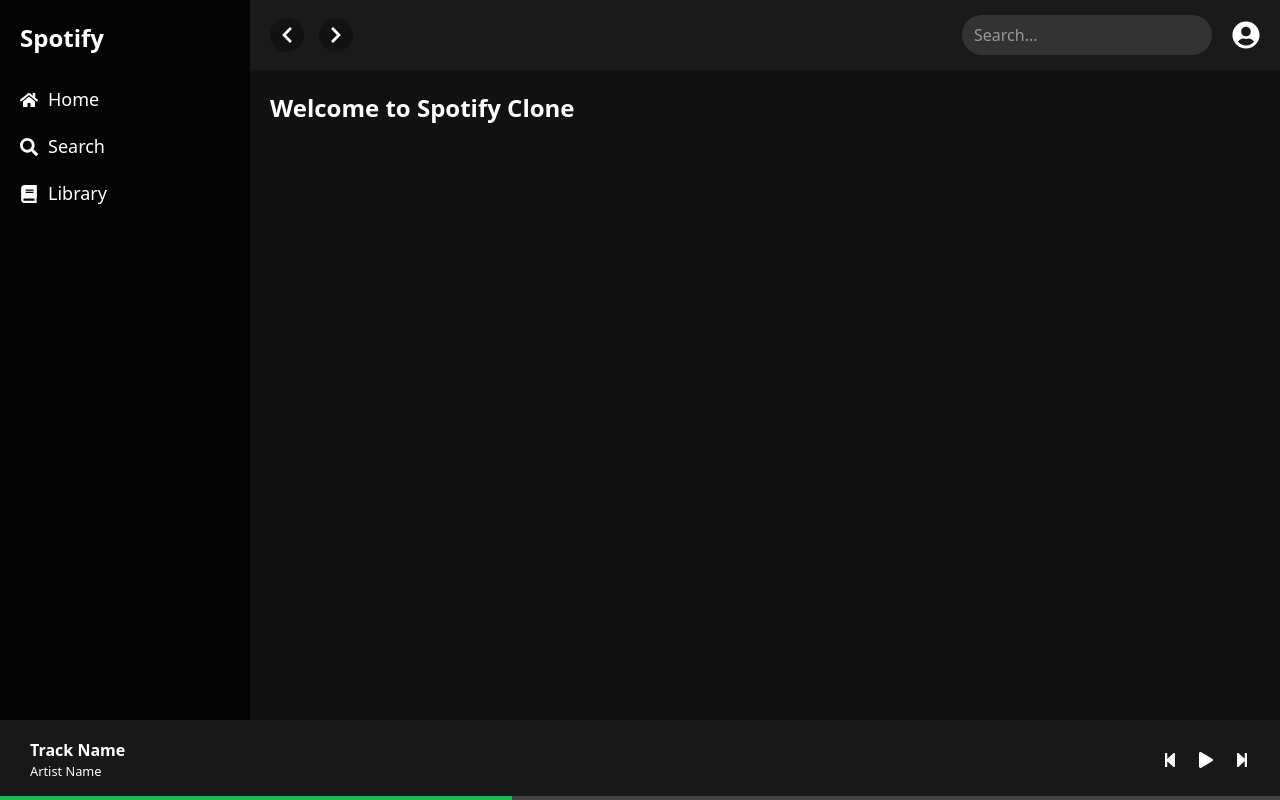
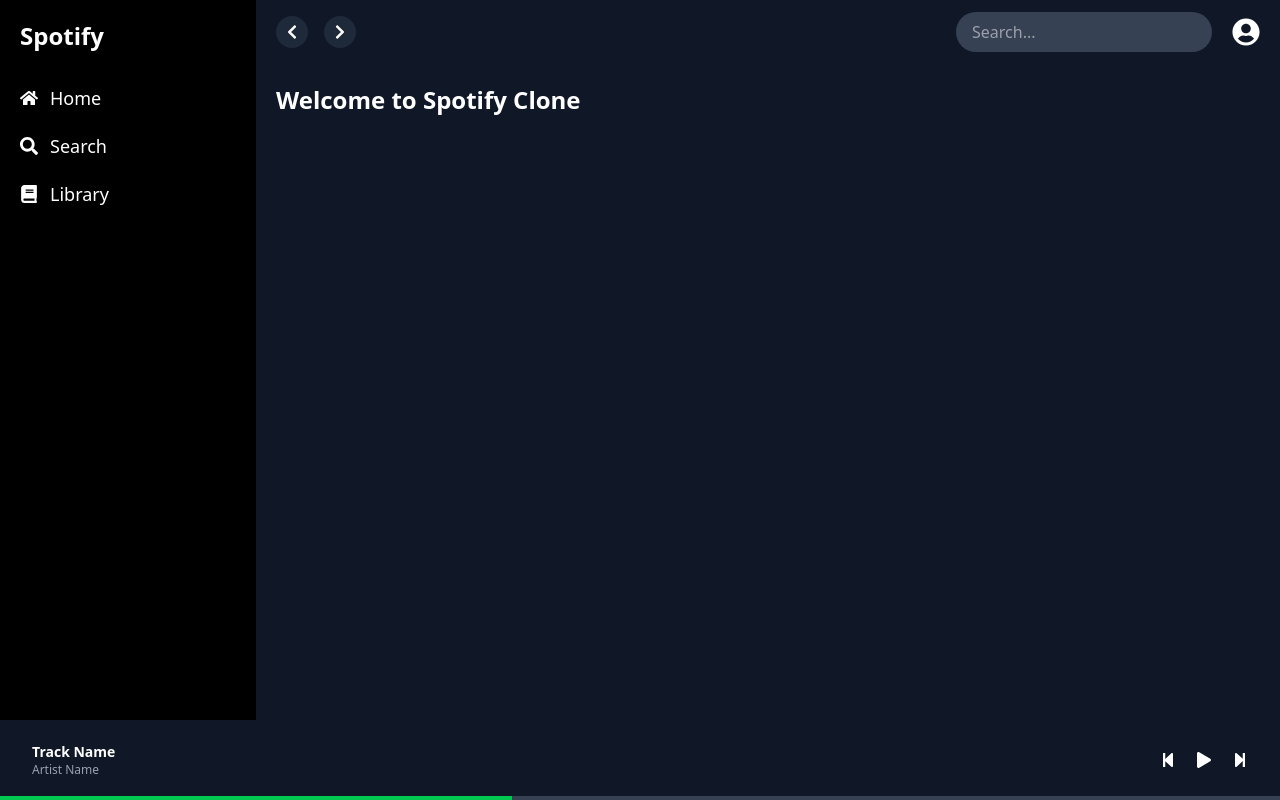
Before and after one commit to SAMARTH-SHAKYA/SPOTIFY-CLONE, a React (Vite) app in the folder frontend/: page / in a window 1280 px wide. Built offline with nearby package versions, Linux system fonts and the light colour scheme.

Commit message:
change to tailwindcss

```diff
--- a/frontend/src/components/Navbar.jsx
+++ b/frontend/src/components/Navbar.jsx
@@ -2,52 +2,22 @@
 import { FaUserCircle, FaChevronLeft, FaChevronRight } from 'react-icons/fa';
 
 const Navbar = () => {
-  const styles = {
-    navbar: {
-      display: 'flex',
-      alignItems: 'center',
-      justifyContent: 'space-between',
-      padding: '15px 20px',
-      backgroundColor: '#1a1a1a',
-      color: 'white',
-    },
-    navLeft: {
-      display: 'flex',
-      alignItems: 'center',
-      gap: '15px',
-    },
-    navRight: {
-      display: 'flex',
-      alignItems: 'center',
-      gap: '20px',
-    },
-    iconButton: {
-      backgroundColor: '#121212',
-      border: 'none',
-      color: 'white',
-      fontSize: '18px',
-      padding: '8px',
-      borderRadius: '50%',
-      cursor: 'pointer',
-    },
-    searchInput: {
-      backgroundColor: '#333',
-      border: 'none',
-      padding: '8px 12px',
-      borderRadius: '20px',
-      color: 'white',
-      width: '250px',
-    },
-  };
-
   return (
-    <div style={styles.navbar}>
-      <div style={styles.navLeft}>
-        <button style={styles.iconButton}><FaChevronLeft /></button>
-        <button style={styles.iconButton}><FaChevronRight /></button>
+    <div className="flex items-center justify-between px-5 py-3 bg-gray-900 text-white">
+      <div className="flex items-center gap-4">
+        <button className="bg-gray-800 p-2 rounded-full text-white hover:bg-gray-700">
+          <FaChevronLeft />
+        </button>
+        <button className="bg-gray-800 p-2 rounded-full text-white hover:bg-gray-700">
+          <FaChevronRight />
+        </button>
       </div>
-      <div style={styles.navRight}>
-        <input type="text" placeholder="Search..." style={styles.searchInput} />
+      <div className="flex items-center gap-5">
+        <input
+          type="text"
+          placeholder="Search..."
+          className="bg-gray-700 text-white px-4 py-2 rounded-full w-64 focus:outline-none focus:ring-2 focus:ring-gray-500"
+        />
         <FaUserCircle size={28} />
       </div>
     </div>
--- a/frontend/src/components/Sidebar.jsx
+++ b/frontend/src/components/Sidebar.jsx
@@ -3,41 +3,28 @@
 import { FaHome, FaSearch, FaBook } from 'react-icons/fa';
 
 const Sidebar = () => {
-  const styles = {
-    sidebar: {
-      width: '250px',
-      height: '100vh',
-      backgroundColor: '#040404',
-      color: 'white',
-      padding: '20px',
-    },
-    logo: {
-      fontSize: '24px',
-      marginBottom: '30px',
-      fontWeight: 'bold',
-    },
-    navLinks: {
-      display: 'flex',
-      flexDirection: 'column',
-      gap: '20px',
-    },
-    navLink: {
-      textDecoration: 'none',
-      color: 'white',
-      fontSize: '18px',
-      display: 'flex',
-      alignItems: 'center',
-      gap: '10px',
-    },
-  };
-
   return (
-    <div style={styles.sidebar}>
-      <h1 style={styles.logo}>Spotify</h1>
-      <div style={styles.navLinks}>
-        <Link to="/home" style={styles.navLink}><FaHome /> Home</Link>
-        <Link to="/search" style={styles.navLink}><FaSearch /> Search</Link>
-        <Link to="/library" style={styles.navLink}><FaBook /> Library</Link>
+    <div className="w-64 h-screen bg-black text-white p-5">
+      <h1 className="text-2xl font-bold mb-8">Spotify</h1>
+      <div className="flex flex-col gap-5">
+        <Link
+          to="/home"
+          className="flex items-center gap-3 text-lg text-white hover:text-gray-400"
+        >
+          <FaHome /> Home
+        </Link>
+        <Link
+          to="/search"
+          className="flex items-center gap-3 text-lg text-white hover:text-gray-400"
+        >
+          <FaSearch /> Search
+        </Link>
+        <Link
+          to="/library"
+          className="flex items-center gap-3 text-lg text-white hover:text-gray-400"
+        >
+          <FaBook /> Library
+        </Link>
       </div>
     </div>
   );
--- a/frontend/src/components/player.jsx
+++ b/frontend/src/components/player.jsx
@@ -2,58 +2,19 @@
 import { FaPlay, FaPause, FaStepForward, FaStepBackward } from 'react-icons/fa';
 
 const Player = () => {
-  const styles = {
-    player: {
-      position: 'fixed',
-      bottom: 0,
-      left: 0,
-      right: 0,
-      height: '80px',
-      backgroundColor: '#181818',
-      color: 'white',
-      display: 'flex',
-      alignItems: 'center',
-      justifyContent: 'space-between',
-      padding: '0 30px',
-      zIndex: 100,
-    },
-    songInfo: {
-      display: 'flex',
-      flexDirection: 'column',
-    },
-    controls: {
-      display: 'flex',
-      gap: '20px',
-      alignItems: 'center',
-    },
-    progressBar: {
-      position: 'absolute',
-      bottom: 0,
-      left: 0,
-      right: 0,
-      height: '4px',
-      backgroundColor: '#444',
-    },
-    progress: {
-      height: '100%',
-      width: '40%',
-      backgroundColor: '#1DB954',
-    },
-  };
-
   return (
-    <div style={styles.player}>
-      <div style={styles.songInfo}>
-        <strong>Track Name</strong>
-        <small>Artist Name</small>
+    <div className="fixed bottom-0 left-0 right-0 h-20 bg-gray-900 text-white flex items-center justify-between px-8 z-50">
+      <div className="flex flex-col">
+        <strong className="text-sm">Track Name</strong>
+        <small className="text-xs text-gray-400">Artist Name</small>
       </div>
-      <div style={styles.controls}>
-        <FaStepBackward />
-        <FaPlay />
-        <FaStepForward />
+      <div className="flex items-center gap-5">
+        <FaStepBackward className="cursor-pointer hover:text-gray-400" />
+        <FaPlay className="cursor-pointer hover:text-gray-400" />
+        <FaStepForward className="cursor-pointer hover:text-gray-400" />
       </div>
-      <div style={styles.progressBar}>
-        <div style={styles.progress}></div>
+      <div className="absolute bottom-0 left-0 right-0 h-1 bg-gray-700">
+        <div className="h-full w-2/5 bg-green-500"></div>
       </div>
     </div>
   );
--- a/frontend/src/pages/Home.jsx
+++ b/frontend/src/pages/Home.jsx
@@ -4,35 +4,13 @@
 import Player from '../components/Player.jsx';
 
 const Home = () => {
-  const styles = {
-    container: {
-      display: 'flex',
-    },
-    main: {
-      flex: 1,
-      backgroundColor: '#121212',
-      color: 'white',
-      height: '100vh',
-      display: 'flex',
-      flexDirection: 'column',
-    },
-    content: {
-      flex: 1,
-      padding: '20px',
-      overflowY: 'auto',
-      marginBottom: '80px', // give space above the player
-    },
-  };
-
   return (
-    <div style={styles.container}>
+    <div className="flex">
       <Sidebar />
-      <div style={styles.main}>
+      <div className="flex-1 bg-gray-900 text-white h-screen flex flex-col">
         <Navbar />
-        <div style={styles.content}>
-          <h2 style={{ fontSize: '24px', fontWeight: 'bold' }}>
-            Welcome to Spotify Clone
-          </h2>
+        <div className="flex-1 p-5 overflow-y-auto mb-20">
+          <h2 className="text-2xl font-bold">Welcome to Spotify Clone</h2>
           {/* Add cards or playlists later here */}
         </div>
         <Player />
```
